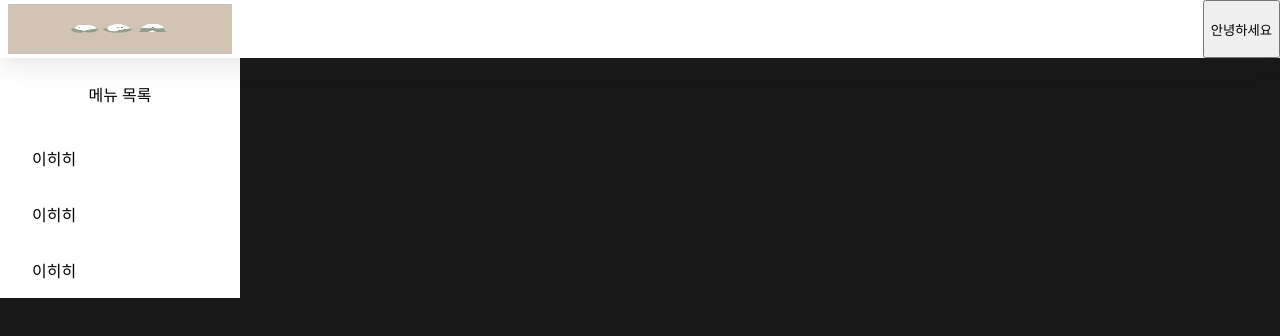
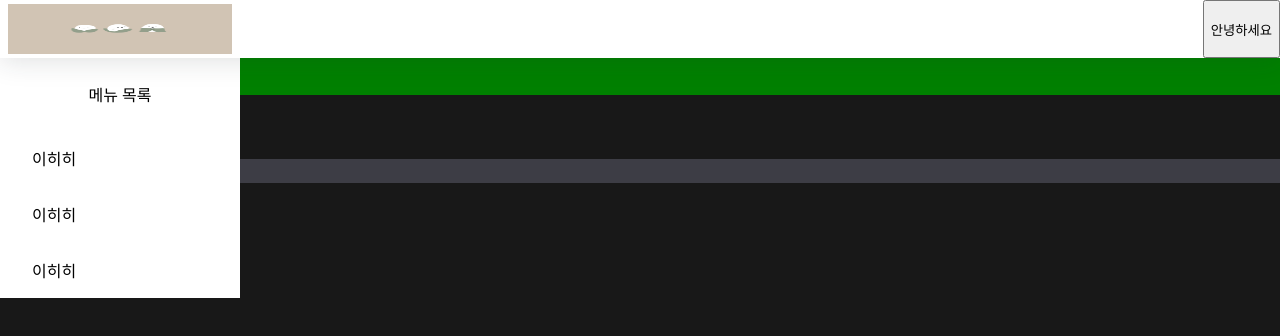
Before and after one commit to CaraMellang/covid-map, a React (Create React App) app: page /coronamap in a window 1280 px wide. Shown: the top 336 px of the page. Built offline with nearby package versions, Linux system fonts and the light colour scheme.

Commit message:
fadeIn 적용

```diff
--- a/package.json
+++ b/package.json
@@ -14,6 +14,7 @@
     "react": "^17.0.2",
     "react-chartjs-2": "^3.0.4",
     "react-dom": "^17.0.2",
+    "react-fade-in": "^2.0.1",
     "react-router-dom": "^5.2.0",
     "react-scripts": "4.0.3",
     "request": "^2.88.2",
--- a/src/components/CoronaMap.js
+++ b/src/components/CMap.js
@@ -1,7 +1,7 @@
 import React from "react";
 import styled from "styled-components";
 
-const CoronaMap = () => {
+const CMap = () => {
   return (
     <MapWrap>
       <svg
@@ -404,4 +404,4 @@ const MapWrap = styled.div`
   }
 `;
 
-export default CoronaMap;
+export default CMap;
--- /dev/null
+++ b/src/components/Footer.js
@@ -0,0 +1,17 @@
+import React from "react";
+import styled from "styled-components";
+
+const Footer = () => {
+  return (
+    <FooterWrap>
+      <div>이건 푸터임</div>
+    </FooterWrap>
+  );
+};
+
+const FooterWrap = styled.footer`
+  margin-top: 4rem;
+  background-color: #3d3d45;
+`;
+
+export default Footer;
--- /dev/null
+++ b/src/routes/CoronaMap.js
@@ -0,0 +1,20 @@
+import React from "react";
+import styled from "styled-components";
+
+const CoronaMap = () => {
+  return (
+    <DD>
+      <div>dd</div>
+      <div>dd</div>
+      <div>dd</div>
+      <div>dd</div>
+      <div>dd</div>
+    </DD>
+  );
+};
+
+const DD = styled.div`
+  background-color: green;
+`;
+
+export default CoronaMap;
--- a/src/routes/Home.js
+++ b/src/routes/Home.js
@@ -3,6 +3,7 @@ import { Link } from "react-router-dom";
 import styled from "styled-components";
 import { Line, Bar } from "react-chartjs-2";
 import axios from "axios";
+import FadeIn from "react-fade-in/lib/FadeIn";
 
 const Home = ({ test }) => {
   // console.log(test.items.item[0]);
@@ -19,9 +20,11 @@ const Home = ({ test }) => {
           <div>더미</div>
         </div>
         <div className="cd-field">
-          <section className="cd-top">
+          <section className="cd-tp">
+            <FadeIn transitionDuration="600">
+              <div className="cd-top">
                 <div className="cd-name">
-              최근 일주일의 코로나
+                  일간 지역별 코로나 (2021.00.00 기준)
                   {/*지금 코로나는 {test.items.item[0].stdDay._text} */}
                 </div>
                 <div className="cd-body">
@@ -36,9 +39,11 @@ const Home = ({ test }) => {
                   </div>
                   <div className="cd-chart-footer">아아아</div>
                 </div>
+              </div>
+            </FadeIn>
           </section>
           <section className="cd-bt-row">
-            <div className="cd-bt">
+            <FadeIn className="cd-bt" delay="500">
               <div className="cd-padd">
                 <div className="cd-contents">
                   <div className="cd-name">1</div>
@@ -48,8 +53,8 @@ const Home = ({ test }) => {
                   </div>
                 </div>
               </div>
-            </div>
-            <div className="cd-bt">
+            </FadeIn>
+            <FadeIn className="cd-bt" delay="600">
               <div className="cd-padd">
                 <div className="cd-contents">
                   <div className="cd-name">2</div>
@@ -59,8 +64,8 @@ const Home = ({ test }) => {
                   </div>
                 </div>
               </div>
-            </div>
-            <div className="cd-bt">
+            </FadeIn>
+            <FadeIn className="cd-bt" delay="700">
               <div className="cd-padd">
                 <div className="cd-contents">
                   <div className="cd-name">3</div>
@@ -70,8 +75,8 @@ const Home = ({ test }) => {
                   </div>
                 </div>
               </div>
-            </div>
-            <div className="cd-bt">
+            </FadeIn>
+            <FadeIn className="cd-bt" delay="800">
               <div className="cd-padd">
                 <div className="cd-contents">
                   <div className="cd-name">4</div>
@@ -81,7 +86,7 @@ const Home = ({ test }) => {
                   </div>
                 </div>
               </div>
-            </div>
+            </FadeIn>
           </section>
         </div>
       </section>
@@ -159,7 +164,7 @@ const MainWrap = styled.div`
   }
 `;
 const data = {
-  labels: ["그제", "어제", "현재", "현재", "현재", "현재", "현재"],
+  labels: ["서울", "인천", "앙", "기", "모", "띠", "님"],
   datasets: [
     {
       label: "확진자",
--- a/src/routes/Main.js
+++ b/src/routes/Main.js
@@ -4,7 +4,9 @@ import { BrowserRouter, Link, Route } from "react-router-dom";
 import styled from "styled-components";
 import NavBar from "../components/NavBar";
 import SideNavBar from "../components/SideNavBar";
+import CoronaMap from "./CoronaMap";
 import Home from "./Home";
+import Footer from "../components/Footer";
 
 const Main = () => {
   const [test, setTest] = useState();
@@ -22,7 +24,13 @@ const Main = () => {
       <MainWrap>
         <SideNavBar />
         <Route path={"/"} exact render={() => <Home test={test} />} />
+        <Route
+          path={"/coronamap"}
+          exact
+          render={() => <CoronaMap test={test} />}
+        />
       </MainWrap>
+      <Footer />
     </BrowserRouter>
   );
 };
```
Also changed, not shown: 1 other file (tests, documents, lock files or other folders). Lines whose indentation alone changed are shown as unchanged.
